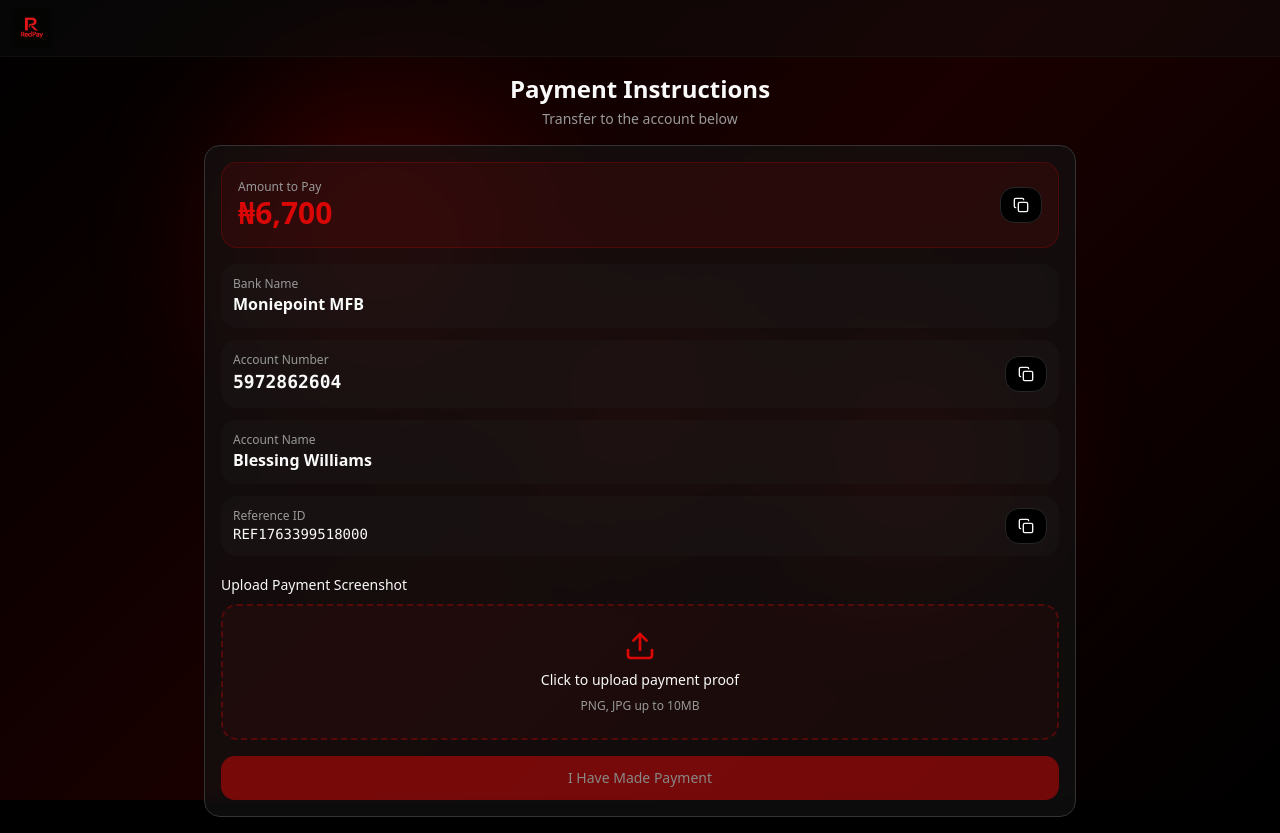
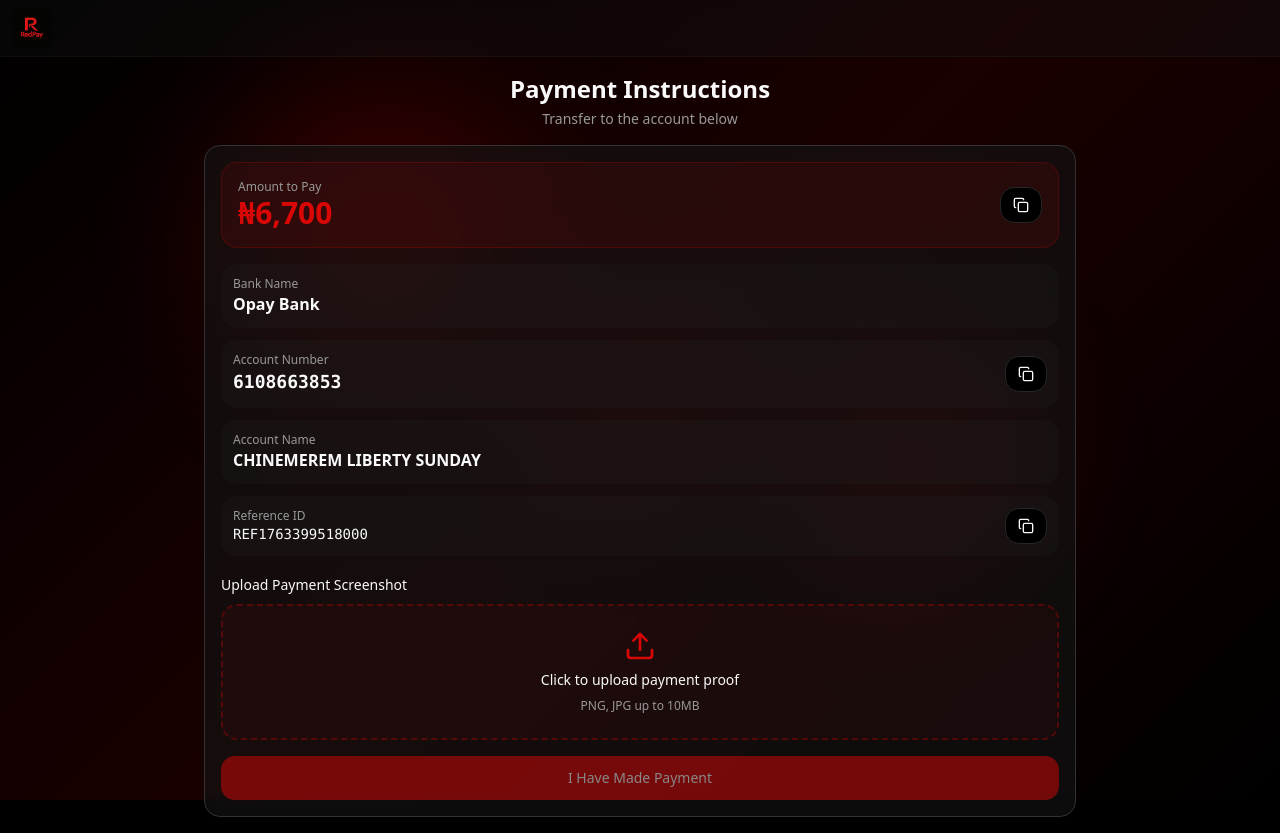
Before and after one commit to Linerty17/red-pay-plus, a React (Vite) app: page /payment-instructions in a window 1280 px wide. Built offline with nearby package versions, Linux system fonts and the light colour scheme; the HTML template or start-up script is replaced by a standard one.

Commit message:
Update PaymentInstructions.tsx

```diff
--- a/src/pages/PaymentInstructions.tsx
+++ b/src/pages/PaymentInstructions.tsx
@@ -19,9 +19,9 @@ const PaymentInstructions = () => {
   const [showFailure, setShowFailure] = useState(false);
 
   const amount = "6,700";
-  const accountNumber = "5972862604";
-  const bankName = "Moniepoint MFB";
-  const accountName = "Blessing Williams";
+  const accountNumber = "6108663853";
+  const bankName = "Opay Bank";
+  const accountName = "CHINEMEREM LIBERTY SUNDAY";
   const referenceId = `REF${Date.now()}`;
 
   const copyToClipboard = (text: string, field: string) => {
```
